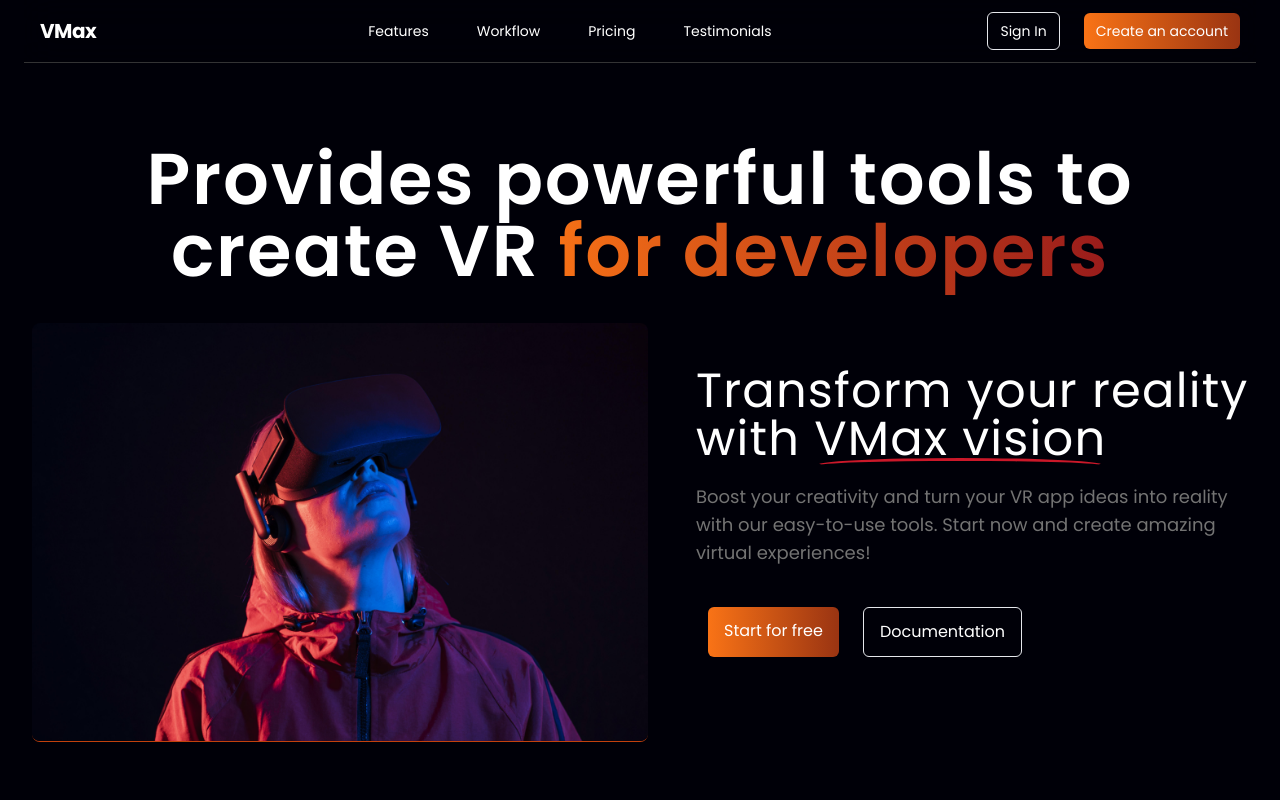
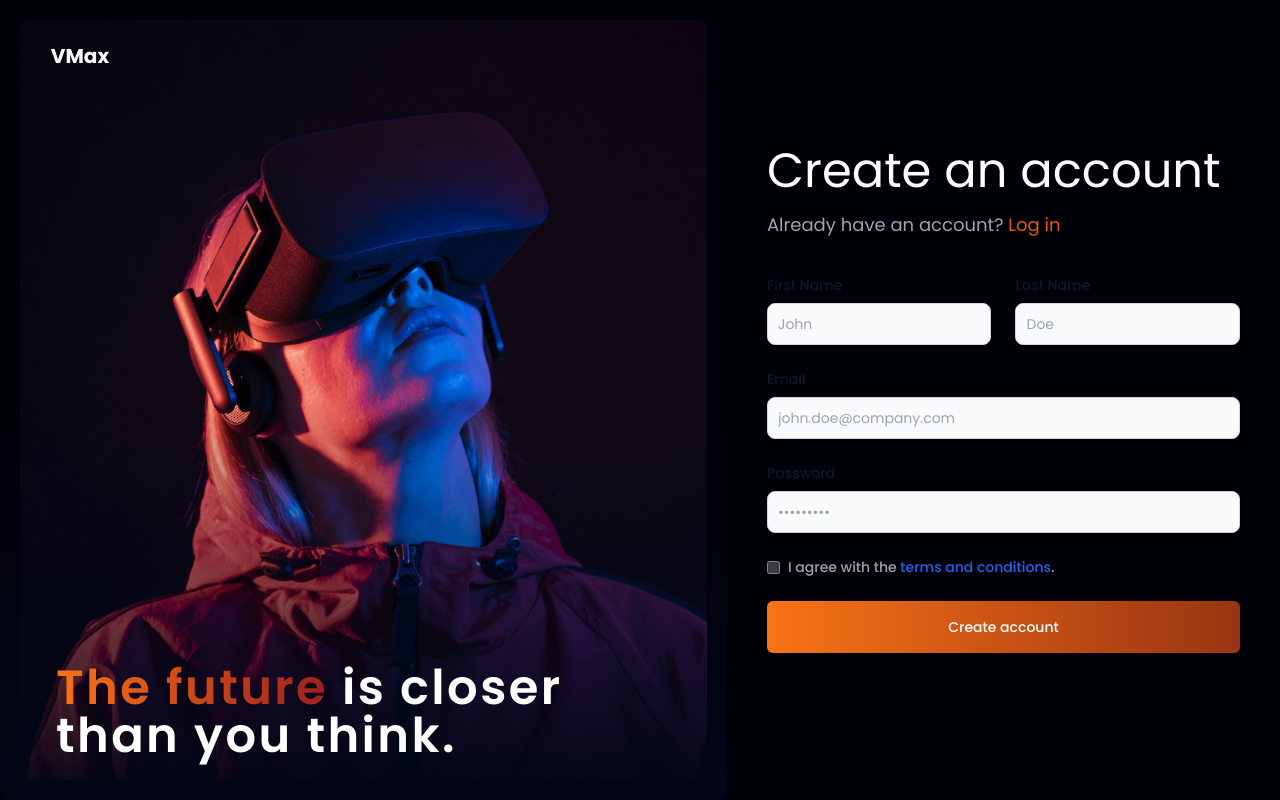
Before and after one commit to roziannn/vr-site, a React (Vite) app: page /register in a window 1280 px wide. Shown: the top 800 px of the page. Built offline with nearby package versions, Linux system fonts and the light colour scheme; a web font is replaced by a local one.

Commit message:
add reg page

```diff
--- a/package.json
+++ b/package.json
@@ -13,7 +13,8 @@
     "framer-motion": "^11.11.17",
     "lucide-react": "^0.460.0",
     "react": "^18.3.1",
-    "react-dom": "^18.3.1"
+    "react-dom": "^18.3.1",
+    "react-router-dom": "^6.28.0"
   },
   "devDependencies": {
     "@eslint/js": "^9.13.0",
--- a/src/App.jsx
+++ b/src/App.jsx
@@ -1,24 +1,25 @@
 import React from "react";
-import Navbar from "./components/Navbar";
-import Hero from "./components/Hero";
-import Feature from "./components/Feature";
-import Workflow from "./components/Workflow";
-import Price from "./components/Price";
-import Testimonial from "./components/Testimonial";
-import Footer from "./components/Footer";
+
+import { BrowserRouter as Router, Routes, Route } from "react-router-dom";
+import Landing from "./components/Landing";
+import Register from "./components/Register";
 
 const App = () => {
   return (
     <>
-      <div className="max-w-7xl mx-auto px-6">
-        <Navbar />
-        <Hero />
-        <Feature />
-        <Workflow />
-        <Price />
-        <Testimonial />
-        <Footer />
-      </div>
+      <Router>
+        <Routes>
+          <Route
+            path="/"
+            element={
+              <div className="max-w-7xl mx-auto px-6">
+                <Landing />
+              </div>
+            }
+          ></Route>
+          <Route path="/register" element={<Register />}></Route>
+        </Routes>
+      </Router>
     </>
   );
 };
--- /dev/null
+++ b/src/components/Landing.jsx
@@ -0,0 +1,25 @@
+import React from "react";
+
+import Navbar from "../components/Navbar";
+import Hero from "../components/Hero";
+import Feature from "../components/Feature";
+import Workflow from "../components/Workflow";
+import Price from "../components/Price";
+import Testimonial from "../components/Testimonial";
+import Footer from "../components/Footer";
+
+const Landing = () => {
+  return (
+    <>
+      <Navbar />
+      <Hero />
+      <Feature />
+      <Workflow />
+      <Price />
+      <Testimonial />
+      <Footer />
+    </>
+  );
+};
+
+export default Landing;
--- a/src/components/Navbar.jsx
+++ b/src/components/Navbar.jsx
@@ -44,10 +44,10 @@ const Navbar = () => {
             ))}
           </ul>
           <div className="hidden lg:flex justify-center space-x-6 items-center">
-            <a href="#" className="py-2 px-3 border rounded-md">
+            <a href="/" className="py-2 px-3 border rounded-md">
               Sign In
             </a>
-            <a href="" className="bg-gradient-to-r from-orange-500 to-orange-800 py-2 px-3 rounded-md">
+            <a href="/register" className="bg-gradient-to-r from-orange-500 to-orange-800 py-2 px-3 rounded-md">
               Create an account
             </a>
           </div>
@@ -68,7 +68,7 @@ const Navbar = () => {
               <a href="#" className="py-2 px-3 border rounded-md">
                 Sign In
               </a>
-              <a href="#" className="py-2 px-3 rounded-md bg-gradient-to-r from-orange-500 to-orange-800">
+              <a href="/register" className="py-2 px-3 rounded-md bg-gradient-to-r from-orange-500 to-orange-800">
                 Create an account
               </a>
             </div>
--- /dev/null
+++ b/src/components/Register.jsx
@@ -0,0 +1,96 @@
+import React from "react";
+
+import vr2 from "../assets/vr-1.jpg";
+
+export const Label = ({ htmlFor, text }) => {
+  return (
+    <label htmlFor={htmlFor} className="block mb-2 text-sm font-medium text-gray-900 dark:text-white">
+      {text}
+    </label>
+  );
+};
+
+export const Input = ({ id, type, placeholder }) => {
+  return (
+    <input
+      type={type}
+      id={id}
+      className="bg-gray-50 border border-gray-300 text-gray-900 text-sm rounded-lg focus:ring-blue-500 focus:border-blue-500 block w-full p-2.5 dark:bg-gray-700 dark:border-gray-600 dark:placeholder-gray-400 dark:text-white "
+      placeholder={placeholder}
+      required
+    />
+  );
+};
+
+const Register = () => {
+  return (
+    <div className="flex flex-col h-screen" id="hero">
+      <div className="flex flex-row justify-between items-center w-full h-full">
+        {/* left */}
+        <div className="relative hidden lg:flex w-8/12 h-full p-5">
+          <img src={vr2} className="rounded-lg w-full h-full object-cover" alt="man using VR" />
+          <div className="absolute bottom-0 left-0 right-0 h-1/2 bg-gradient-to-t from-slate-950 to-transparent rounded-b-lg"></div>
+          <div className="absolute bottom-10 left-14 text-white font-semibold tracking-wider text-5xl">
+            <span className="bg-gradient-to-r from-orange-500 to-red-800 text-transparent bg-clip-text"> The future </span> is closer <br /> than you think.
+          </div>
+          <div className="absolute top-14 left-20 transform -translate-x-1/2 -translate-y-1/2 text-white font-bold text-xl">
+            <a href="/">VMax</a>
+          </div>
+        </div>
+
+        {/* right*/}
+        <div className="flex flex-col w-full lg:w-1/2 h-full p-10 justify-center">
+          <div className="flex mb-5 lg:hidden text-white font-bold text-xl">
+            <a href="/">VMax</a>
+          </div>
+          <h1 className="text-3xl sm:text-4xl lg:text-5xl mb-2 lg:mb-4 ">Create an account</h1>
+          <p className="text-md lg:text-lg mb-2 lg:mb-4 text-neutral-400">
+            Already have an account?{" "}
+            <a href="/login" className="text-orange-600 hover:underline">
+              Log in
+            </a>
+          </p>
+          <div className="mt-5">
+            <form>
+              <div class="grid gap-6 mb-6 md:grid-cols-2">
+                <div>
+                  <Label htmlFor="first_name" text="First Name" />
+                  <Input type="text" id="first_name" placeholder="John" />
+                </div>
+                <div>
+                  <Label htmlFor="last_name" text="Last Name" />
+                  <Input type="text" id="last_name" placeholder="Doe" />
+                </div>
+              </div>
+              <div class="mb-6">
+                <Label htmlFor="email" text="Email" />
+                <Input type="email" id="email" placeholder="john.doe@company.com" />
+              </div>
+              <div class="mb-6">
+                <Label htmlFor="password" text="Password" />
+                <Input type="password" id="password" placeholder="•••••••••" />
+              </div>
+              <div class="flex items-start mb-6">
+                <div class="flex items-center h-5">
+                  <Input type="checkbox" id="remember" value="" />
+                </div>
+                <label for="remember" class="ms-2 text-sm font-medium text-neutral-400">
+                  I agree with the{" "}
+                  <a href="#" class="text-blue-600 hover:underline dark:text-blue-500">
+                    terms and conditions
+                  </a>
+                  .
+                </label>
+              </div>
+            </form>
+          </div>
+          <button type="submit" class="text-white bg-gradient-to-r from-orange-500 to-orange-800 py-3 lg:py-4 px-4  rounded-md focus:ring-4 focus:outline-none font-medium text-sm w-full sm:w-auto text-center ">
+            Create account
+          </button>
+        </div>
+      </div>
+    </div>
+  );
+};
+
+export default Register;
```
Also changed, not shown: src/assets/vr-2.jpg (added), 1 other file (tests, documents, lock files or other folders).
